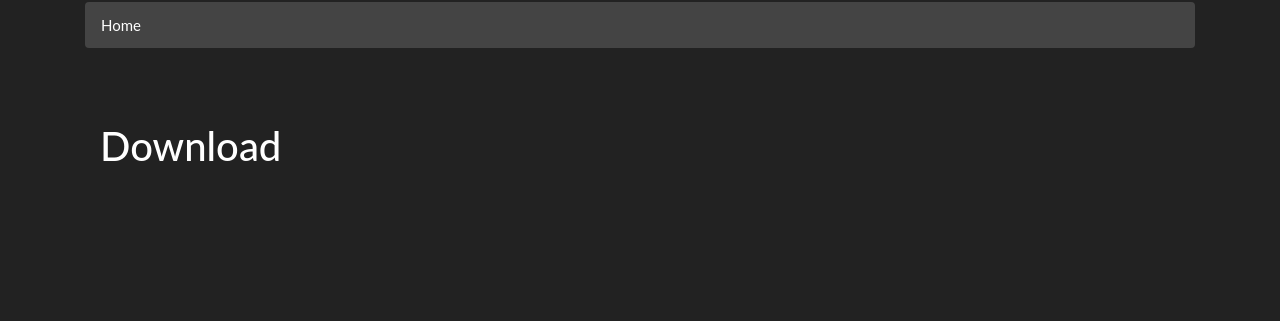
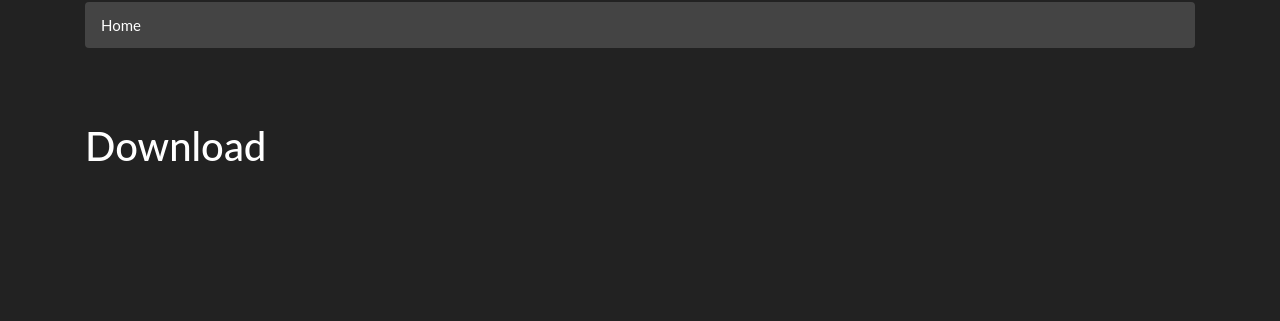
Before and after one commit to TheAssassin/libreverse, a Flask app: template libreverse/templates/model.html in a window 1280 px wide. Shown: the part 99-420 px from the top of the page. Run offline with Flask 2, Linux system fonts and the light colour scheme; the template is opened without the code that fills it, so the values that code supplies are empty; parts of the project's set-up code (start-up, migrations or seed data) failed here and were passed over; some libraries are stand-ins or nearby versions.

Commit message:
Fix model page layout

```diff
--- a/libreverse/templates/model.html
+++ b/libreverse/templates/model.html
@@ -6,11 +6,8 @@
 {% endblock %}
 
 {% block content %}
-    <div class="container">
     <h1>{{ title }}</h1>
-    </div>
 
-    <div class="container">
     <div class="row">
         <div class="col-6">
             <p>
@@ -69,7 +66,6 @@
             </div>
         </div>
     </div>
-    </div>
 {% endblock %}
 
 {% block scripts %}
```
Lines whose indentation alone changed are shown as unchanged.
